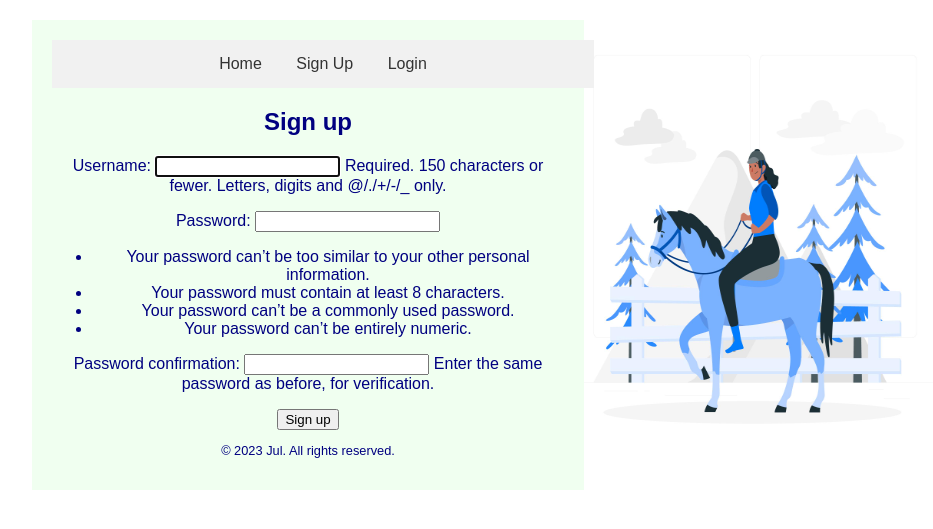
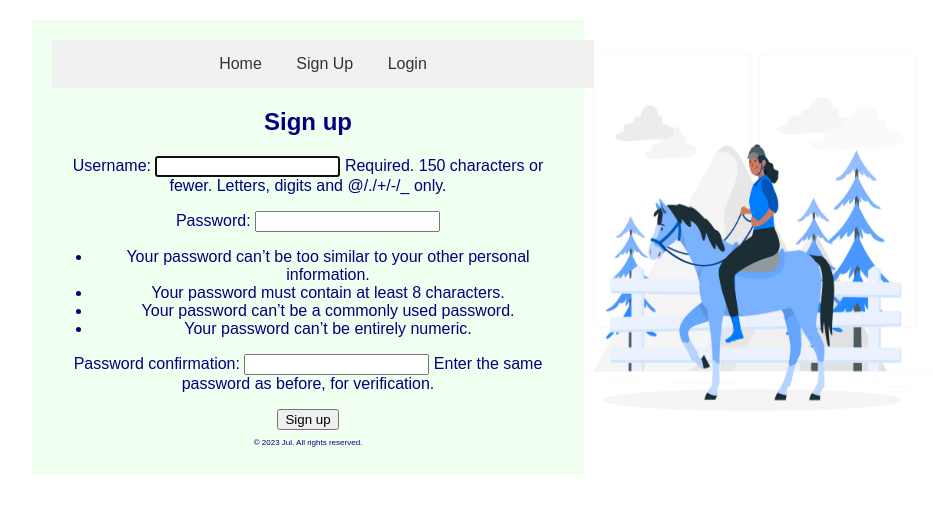
Before and after one commit to JulienSchoener/travelplanner, a Django app: page /signup/ in a window 1280 px wide. Shown: the top 529 px of the page, without its empty margins (332-1265 px from the left). Run offline with Django 4.2, Linux system fonts and the light colour scheme.

Commit message:
adjust html

```diff
--- a/apps/resources/templates/base.html
+++ b/apps/resources/templates/base.html
@@ -45,7 +45,7 @@
         }
         footer {
             text-align: center;
-            font-size: 0.8rem;
+            font-size: 0.5rem;
             width: 100%;
         }
     </style>
```
